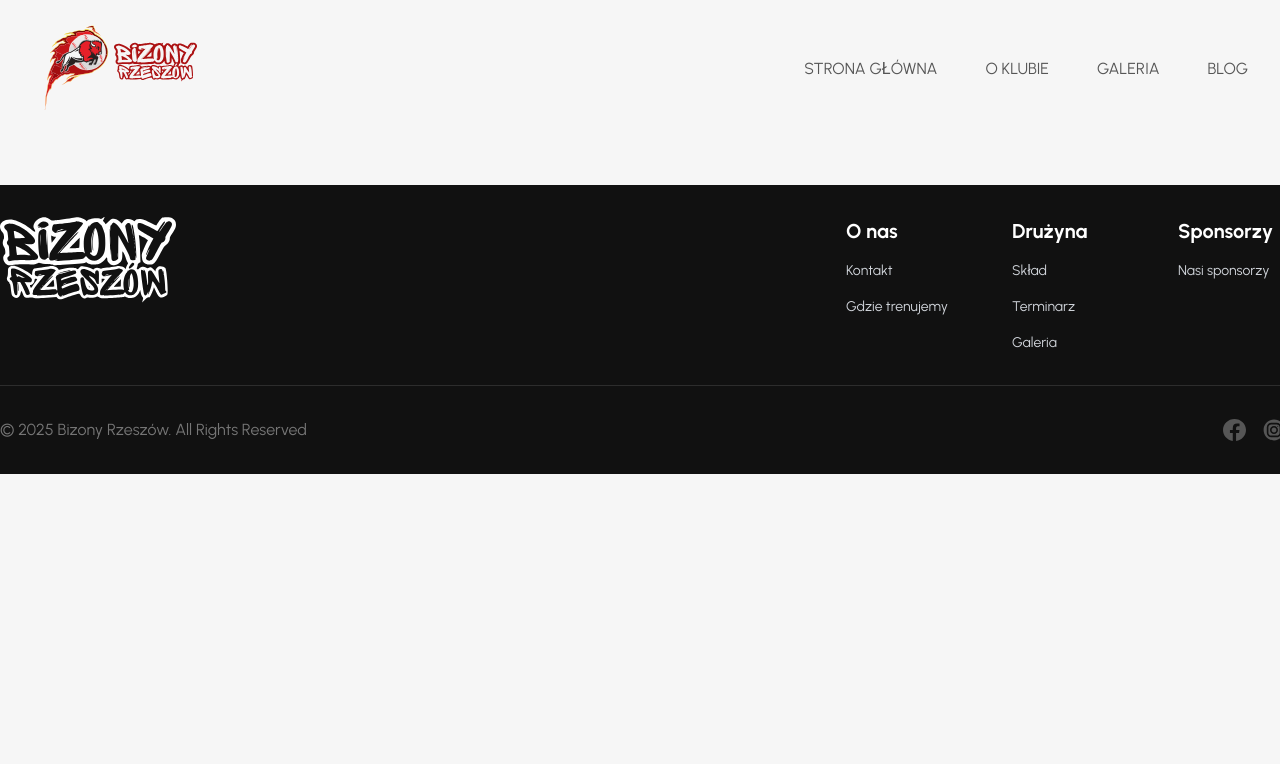
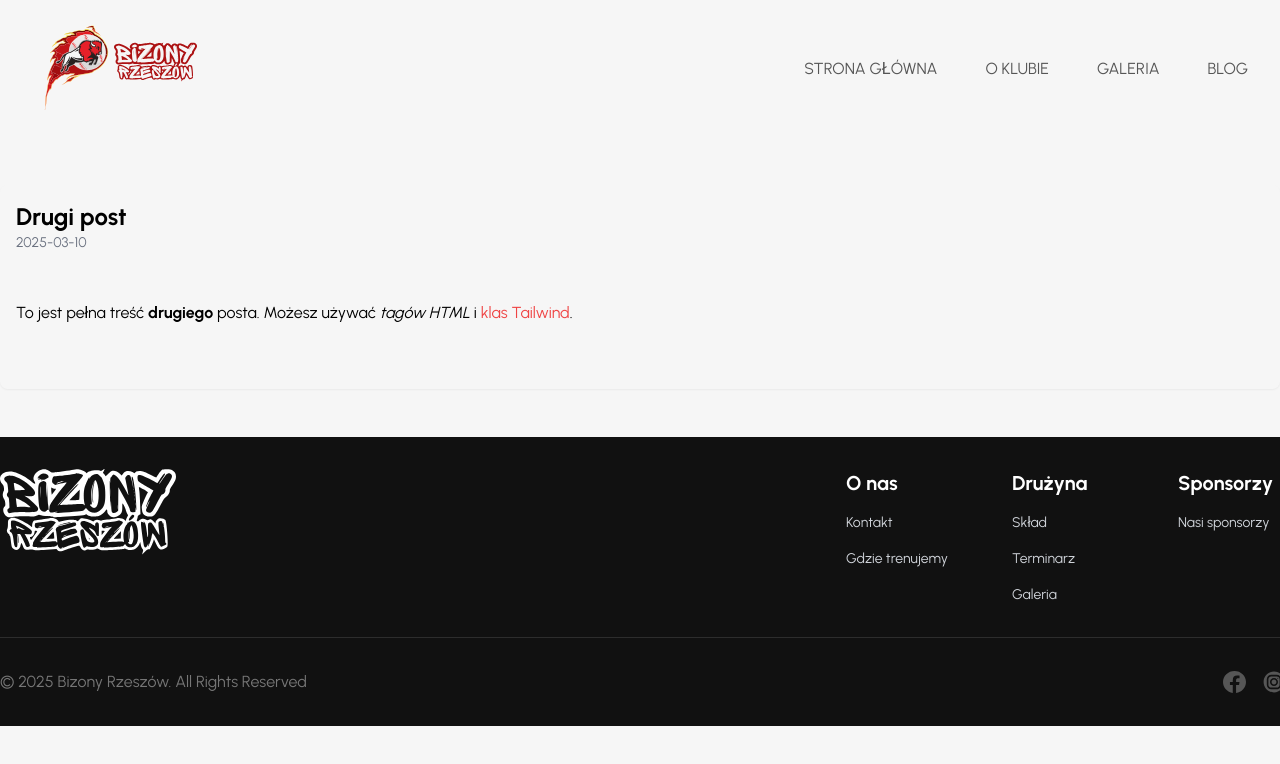
Before and after one commit to jakub-ozog/bizony-rzeszow, a Vue app: page /post/drugi-post in a window 1280 px wide. Shown: the top 764 px of the page. Built offline with nearby package versions, Linux system fonts and the light colour scheme.

Commit message:
refactor(blog): rebuild the blog post mechanism in order to make it more efficient and easier to maintain

```diff
--- a/package.json
+++ b/package.json
@@ -13,16 +13,22 @@
     "deploy": "npm run build && gh-pages -d dist"
   },
   "dependencies": {
+    "@mdx-js/vue": "^3.1.0",
+    "gray-matter": "^4.0.3",
     "marked": "^15.0.7",
     "primeicons": "^7.0.0",
+    "remark-frontmatter": "^5.0.0",
     "vite-plugin-markdown": "^2.2.0",
     "vue": "^3.5.13",
     "vue-router": "^4.5.0"
   },
   "devDependencies": {
     "@eslint/js": "^9.14.0",
+    "@mdx-js/mdx": "^3.1.0",
+    "@mdx-js/rollup": "^3.1.0",
     "@vitejs/plugin-vue": "^5.2.1",
     "@vitest/eslint-plugin": "1.1.20",
+    "@vue/compiler-sfc": "^3.5.13",
     "@vue/eslint-config-prettier": "^10.1.0",
     "@vue/test-utils": "^2.4.6",
     "autoprefixer": "^10.4.20",
--- a/src/components/PostList.vue
+++ b/src/components/PostList.vue
@@ -1,15 +1,18 @@
+<template>
+  <div class="container mx-auto text-left my-12 font-urbanist">
+    <div v-for="post in posts" :key="post.id" class="border p-4 rounded-lg shadow-sm">
+      <router-link :to="{ name: 'postDetail', params: { slug: post.slug } }">
+        <h2 class="text-xl font-bold">{{ post.title }}</h2>
+      </router-link>
+      <p class="text-sm text-gray-500">{{ post.date }}</p>
+      <p class="mt-2">{{ post.excerpt }}</p>
+    </div>
+  </div>
+</template>
+
 <script setup>
-import posts from '@/data/posts.json'
+import { ref } from 'vue'
+import { blogPosts } from '@/data/posts' // Ścieżka do danych
+
+const posts = ref(blogPosts)
 </script>
-
-<template>
-  <main>
-    <h2 class="mb-12">Lista wpisów</h2>
-    <ul>
-      <li v-for="post in posts" :key="post.slug" class="mb-4">
-        <router-link :to="`post/${post.slug}`">{{ post.title }}</router-link>
-        <p class="text-gray-400">{{ post.excerpt }}</p>
-      </li>
-    </ul>
-  </main>
-</template>
--- a/src/components/PostSingle.vue
+++ b/src/components/PostSingle.vue
@@ -1,26 +1,37 @@
+<template>
+  <article
+    v-if="post"
+    class="p-4 rounded-lg shadow-sm container mx-auto text-left my-12 font-urbanist"
+  >
+    <h1 class="text-2xl font-bold">{{ post.title }}</h1>
+    <p class="text-sm text-gray-500">{{ post.date }}</p>
+    <div class="mt-4">
+      <component :is="post.component" />
+    </div>
+  </article>
+  <div v-else class="text-center text-gray-500">Post not found</div>
+</template>
+
 <script setup>
-import { marked } from 'marked'
-import posts from '@/data/posts.json'
 import { ref, onMounted } from 'vue'
 import { useRoute } from 'vue-router'
+import { blogPosts } from '@/data/posts' // Ścieżka do danych
+import { defineAsyncComponent } from 'vue'
 
 const route = useRoute()
-const post = posts.find((p) => p.slug === route.params.slug)
-const content = ref('')
+const post = ref(null)
 
+// Znalezienie posta na podstawie slug w URL
 onMounted(() => {
-  if (post) {
-    fetch(`/posts/${post.slug}.md`)
-      .then((response) => response.text())
-      .then((markdown) => {
-        content.value = marked(markdown)
-      })
+  const slug = route.params.slug
+  const selectedPost = blogPosts.find((p) => p.slug === slug)
+
+  // Dynamiczny import komponentu
+  if (selectedPost) {
+    post.value = {
+      ...selectedPost,
+      component: defineAsyncComponent(selectedPost.component), // Użycie defineAsyncComponent do dynamicznego importu
+    }
   }
 })
 </script>
-
-<template>
-  <article class="container mx-auto text-left my-12 font-urbanist">
-    <div v-html="content"></div>
-  </article>
-</template>
--- /dev/null
+++ b/src/components/posts/PostMain.vue
@@ -0,0 +1,10 @@
+<script setup></script>
+
+<template>
+  <section class="container mx-auto text-left my-12 font-urbanist">
+    <p>
+      To jest pełna treść <b>pierwszego</b> posta. Możesz używać <em>tagów HTML</em> i
+      <span class="text-red-500">klas Tailwind</span>.
+    </p>
+  </section>
+</template>
--- /dev/null
+++ b/src/components/posts/PostSub.vue
@@ -0,0 +1,10 @@
+<script setup></script>
+
+<template>
+  <section class="container mx-auto text-left my-12 font-urbanist">
+    <p>
+      To jest pełna treść <b>drugiego</b> posta. Możesz używać <em>tagów HTML</em> i
+      <span class="text-red-500">klas Tailwind</span>.
+    </p>
+  </section>
+</template>
--- /dev/null
+++ b/src/components/posts/PostSub2.vue
@@ -0,0 +1,12 @@
+<script setup></script>
+
+<template>
+  <section class="container mx-auto text-left my-12 font-urbanist">
+    <div class="mt-4">
+      <p>
+        To jest pełna treść <b>trzeciego</b> posta. Możesz używać <em>tagów HTML</em> i
+        <span class="text-red-500">klas Tailwind</span>.
+      </p>
+    </div>
+  </section>
+</template>
--- /dev/null
+++ b/src/data/posts.js
@@ -0,0 +1,26 @@
+export const blogPosts = [
+  {
+    id: 1,
+    title: 'Pierwszy post',
+    excerpt: 'To jest krótka zapowiedź pierwszego posta.',
+    date: '2025-03-11',
+    slug: 'pierwszy-post',
+    component: () => import('@/components/posts/PostMain.vue'),
+  },
+  {
+    id: 2,
+    title: 'Drugi post',
+    excerpt: 'To jest krótka zapowiedź drugiego posta.',
+    date: '2025-03-10',
+    slug: 'drugi-post',
+    component: () => import('@/components/posts/PostSub.vue'),
+  },
+  {
+    id: 3,
+    title: 'Trzeci post',
+    excerpt: 'To jest krótka zapowiedź trzeciego posta.',
+    date: '2025-03-10',
+    slug: 'trzeci-post',
+    component: () => import('@/components/posts/PostSub2.vue'),
+  },
+]
--- a/src/data/posts.json
+++ /dev/null
@@ -1,16 +0,0 @@
-[
-  {
-    "slug": "post-1",
-    "title": "Mój pierwszy wpis na blogu",
-    "date": "2024-10-27",
-    "author": "Jan Kowalski",
-    "excerpt": "To jest krótki opis mojego pierwszego wpisu. Dzisiaj chciałbym podzielić się kilkoma przemyśleniami na temat..."
-  },
-  {
-    "slug": "post-2",
-    "title": "Podróże po Europie",
-    "date": "2024-11-05",
-    "author": "Anna Nowak",
-    "excerpt": "W tym wpisie opisuję moje ostatnie podróże po Europie. Odwiedziłam wiele wspaniałych miejsc i chciałabym się tym z Wami podzielić..."
-  }
-]
--- a/src/router/index.js
+++ b/src/router/index.js
@@ -43,7 +43,9 @@ const router = createRouter({
     },
     {
       path: '/post/:slug',
-      component: PostSingle,
+      name: 'postDetail',
+      component: PostSingle, // Komponent wyświetlający szczegóły posta
+      props: true,
     },
   ],
 })
```
Also changed, not shown: public/posts/post-1.md (deleted, +0 -12 lines), public/posts/post-2.md (deleted, +0 -15 lines), 1 other file (tests, documents, lock files or other folders).
